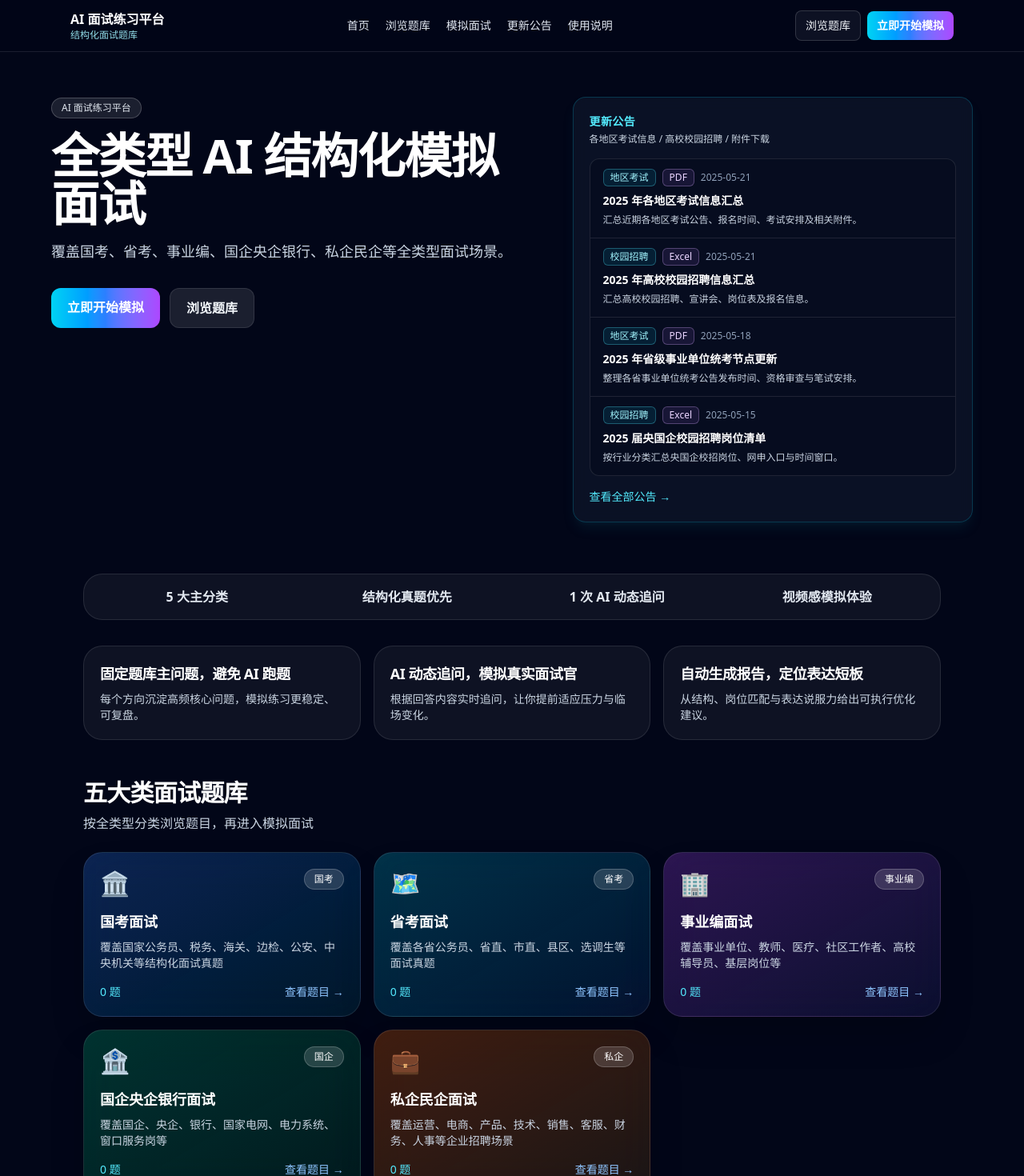
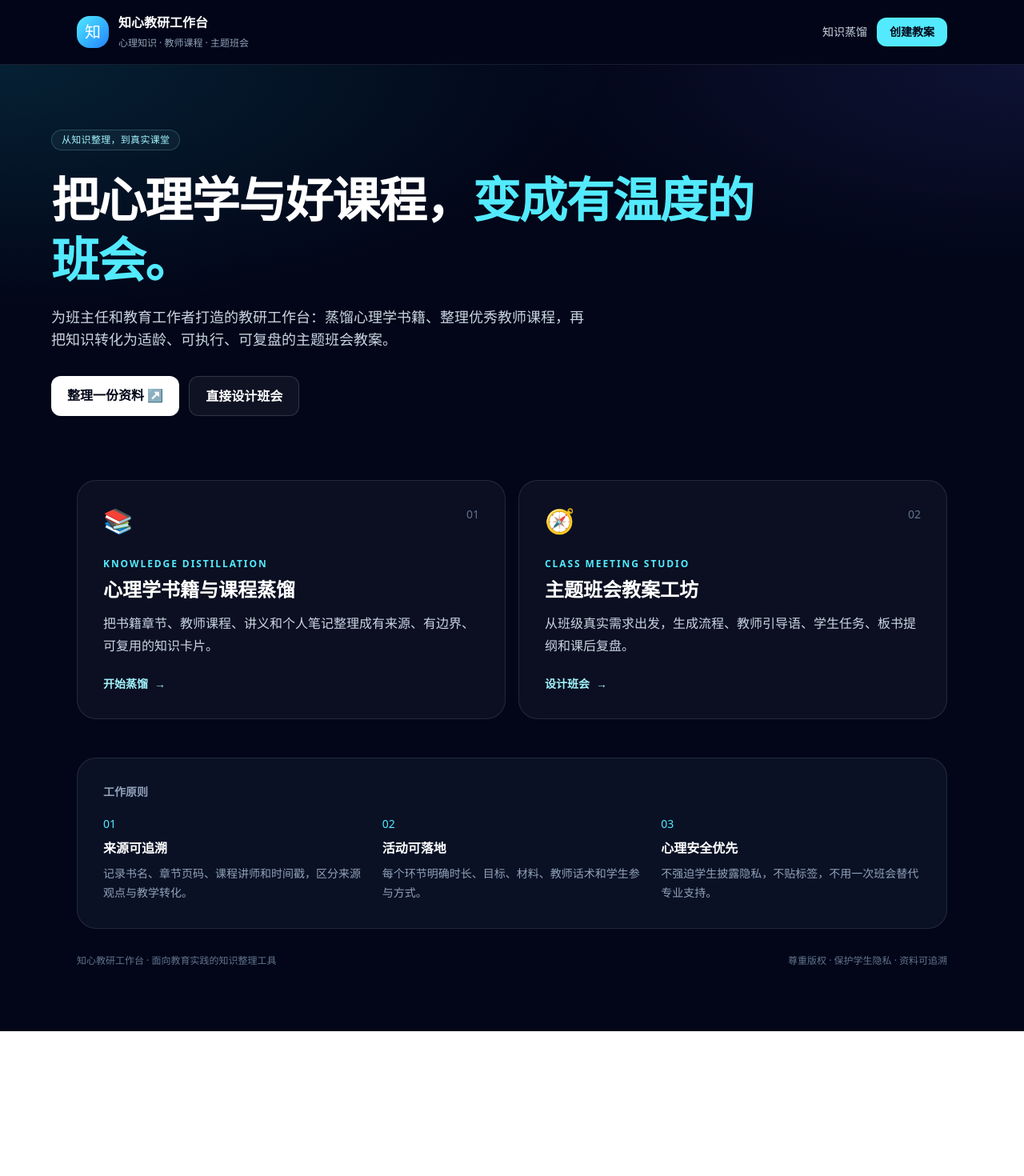
Before and after one commit to pancunzhi1124-pixel/xiaohongshu-interview-platform, a Next.js app: page / in a window 1280 px wide. Shown: the top 1470 px of the page at 80% size. After the commit the page ends 1289 px from the top, so only its background shows below. Built offline with nearby package versions, Linux system fonts and the light colour scheme.

Commit message:
Replace interview homepage with knowledge workbench

```diff
--- a/app/page.tsx
+++ b/app/page.tsx
@@ -1,78 +1,36 @@
 import Link from "next/link";
-import BankExplorer from "@/components/BankExplorer";
-import HomeNavbar from "@/components/home/HomeNavbar";
-import HeroAnnouncementsPanel from "@/components/home/HeroAnnouncementsPanel";
-import { interviewBanks } from "@/data/question-banks";
-import { examTypeCategories } from "@/data/question-pools/categories";
-import { loadStructuredInterviewQuestions } from "@/data/question-pools/structured";
 
-const highlights = ["5 大主分类", "结构化真题优先", "1 次 AI 动态追问", "视频感模拟体验"];
-const featureCards = [
-  ["固定题库主问题，避免 AI 跑题", "每个方向沉淀高频核心问题，模拟练习更稳定、可复盘。"],
-  ["AI 动态追问，模拟真实面试官", "根据回答内容实时追问，让你提前适应压力与临场变化。"],
-  ["自动生成报告，定位表达短板", "从结构、岗位匹配与表达说服力给出可执行优化建议。"],
+const workspaces = [
+  { href: "/distill", number: "01", eyebrow: "KNOWLEDGE DISTILLATION", title: "心理学书籍与课程蒸馏", description: "把书籍章节、教师课程、讲义和个人笔记整理成有来源、有边界、可复用的知识卡片。", action: "开始蒸馏", icon: "📚" },
+  { href: "/lesson-plans", number: "02", eyebrow: "CLASS MEETING STUDIO", title: "主题班会教案工坊", description: "从班级真实需求出发，生成流程、教师引导语、学生任务、板书提纲和课后复盘。", action: "设计班会", icon: "🧭" },
 ];
 
-export default async function HomePage() {
-  const structuredQuestions = await loadStructuredInterviewQuestions();
-  const structuredCounts = structuredQuestions.reduce<Record<string, number>>(
-    (acc, item) => ((acc[item.examType] = (acc[item.examType] ?? 0) + 1), acc),
-    {},
-  );
-  const fallbackCounts = interviewBanks.reduce<Record<string, number>>((acc, b) => ((acc[b.id] = b.questions.length), acc), {});
-  const counts = Object.fromEntries(
-    examTypeCategories.map((c) => [c.id, structuredCounts[c.id] && structuredCounts[c.id] > 0 ? structuredCounts[c.id] : fallbackCounts[c.id] ?? 0]),
-  );
+const principles = [
+  ["来源可追溯", "记录书名、章节页码、课程讲师和时间戳，区分来源观点与教学转化。"],
+  ["活动可落地", "每个环节明确时长、目标、材料、教师话术和学生参与方式。"],
+  ["心理安全优先", "不强迫学生披露隐私，不贴标签，不用一次班会替代专业支持。"],
+];
 
-  return (
-    <main id="top" className="min-h-screen overflow-x-hidden bg-slate-950 text-white">
-      <HomeNavbar />
-      <section className="relative isolate px-6 pb-16 pt-10 md:px-10 md:pt-14">
-        <div className="mx-auto grid max-w-6xl items-start gap-8 lg:grid-cols-[1.1fr_0.9fr] lg:gap-10">
-          <div>
-            <span className="inline-flex rounded-full border border-white/20 bg-white/10 px-3 py-1 text-xs text-slate-200">AI 面试练习平台</span>
-            <h1 className="mt-4 text-4xl font-bold tracking-tight md:text-6xl">全类型 AI 结构化模拟面试</h1>
-            <p className="mt-4 text-slate-300 md:text-lg">覆盖国考、省考、事业编、国企央企银行、私企民企等全类型面试场景。</p>
-            <div className="mt-8 flex flex-wrap gap-3">
-              <Link href="/interview" className="rounded-xl bg-gradient-to-r from-cyan-400 via-blue-500 to-purple-500 px-5 py-3 font-semibold text-white">
-                立即开始模拟
-              </Link>
-              <a href="#banks" className="rounded-xl border border-white/10 bg-white/10 px-5 py-3 font-semibold text-slate-100">
-                浏览题库
-              </a>
-            </div>
-          </div>
-          <div className="w-full">
-            <HeroAnnouncementsPanel />
-          </div>
-        </div>
-      </section>
-
-      <section id="features" className="mx-auto max-w-6xl px-6 md:px-10">
-        <div className="grid gap-3 rounded-3xl border border-white/10 bg-white/5 p-4 text-center md:grid-cols-4">
-          {highlights.map((item) => (
-            <p key={item} className="font-semibold text-slate-200">
-              {item}
-            </p>
-          ))}
-        </div>
-        <div className="mt-8 grid gap-4 md:grid-cols-3">
-          {featureCards.map(([title, desc]) => (
-            <article key={title} className="rounded-3xl border border-white/10 bg-white/5 p-5">
-              <h2 className="text-lg font-bold tracking-tight text-white">{title}</h2>
-              <p className="mt-2 text-sm text-slate-300">{desc}</p>
-            </article>
-          ))}
-        </div>
-      </section>
-
-      <section id="banks" className="mx-auto mt-12 max-w-6xl px-6 pb-16 md:px-10">
-        <h2 className="text-3xl font-bold tracking-tight text-white">五大类面试题库</h2>
-        <p className="mt-2 text-slate-300">按全类型分类浏览题目，再进入模拟面试</p>
-        <div className="mt-6">
-          <BankExplorer questionCounts={counts} />
-        </div>
-      </section>
-    </main>
-  );
+export default function HomePage() {
+  return <main id="top" className="min-h-screen overflow-x-hidden bg-slate-950 text-white">
+    <header className="sticky top-0 z-20 border-b border-white/10 bg-slate-950/85 backdrop-blur">
+      <div className="mx-auto flex max-w-6xl items-center justify-between gap-4 px-5 py-4 md:px-8">
+        <Link href="/" className="flex items-center gap-3"><span className="grid h-10 w-10 place-items-center rounded-2xl bg-gradient-to-br from-cyan-300 to-blue-500 text-xl">知</span><span><strong className="block text-sm md:text-base">知心教研工作台</strong><span className="text-xs text-slate-400">心理知识 · 教师课程 · 主题班会</span></span></Link>
+        <nav className="flex items-center gap-3 text-sm"><Link href="/distill" className="hidden text-slate-300 hover:text-cyan-200 sm:block">知识蒸馏</Link><Link href="/lesson-plans" className="rounded-xl bg-cyan-300 px-4 py-2 font-semibold text-slate-950 hover:bg-cyan-200">创建教案</Link></nav>
+      </div>
+    </header>
+    <section className="relative px-5 pb-14 pt-14 md:px-8 md:pb-20 md:pt-20">
+      <div className="pointer-events-none absolute inset-0 bg-[radial-gradient(ellipse_at_top_left,rgba(34,211,238,0.13),transparent_42%),radial-gradient(ellipse_at_top_right,rgba(99,102,241,0.13),transparent_35%)]"/>
+      <div className="relative mx-auto max-w-6xl">
+        <p className="inline-flex rounded-full border border-cyan-200/20 bg-cyan-200/5 px-3 py-1 text-xs font-medium tracking-wide text-cyan-200">从知识整理，到真实课堂</p>
+        <h1 className="mt-6 max-w-4xl text-4xl font-bold leading-tight tracking-tight md:text-6xl">把心理学与好课程，<span className="text-cyan-300">变成有温度的班会。</span></h1>
+        <p className="mt-5 max-w-2xl text-base leading-7 text-slate-300 md:text-lg">为班主任和教育工作者打造的教研工作台：蒸馏心理学书籍、整理优秀教师课程，再把知识转化为适龄、可执行、可复盘的主题班会教案。</p>
+        <div className="mt-8 flex flex-wrap gap-3"><Link href="/distill" className="rounded-xl bg-white px-5 py-3 font-semibold text-slate-950 hover:bg-cyan-100">整理一份资料 ↗</Link><Link href="/lesson-plans" className="rounded-xl border border-white/15 bg-white/5 px-5 py-3 font-semibold text-white hover:bg-white/10">直接设计班会</Link></div>
+      </div>
+    </section>
+    <section className="mx-auto max-w-6xl px-5 pb-12 md:px-8">
+      <div className="grid gap-4 md:grid-cols-2">{workspaces.map(item=><Link key={item.href} href={item.href} className="group rounded-3xl border border-white/10 bg-white/[0.04] p-6 transition hover:-translate-y-1 hover:border-cyan-200/30 hover:bg-white/[0.07] md:p-8"><div className="flex items-start justify-between"><span className="text-3xl">{item.icon}</span><span className="text-sm text-slate-500">{item.number}</span></div><p className="mt-7 text-xs font-semibold tracking-[0.16em] text-cyan-300">{item.eyebrow}</p><h2 className="mt-2 text-2xl font-bold">{item.title}</h2><p className="mt-3 min-h-14 leading-7 text-slate-300">{item.description}</p><span className="mt-6 inline-flex text-sm font-semibold text-cyan-200">{item.action} <span className="ml-2 transition group-hover:translate-x-1">→</span></span></Link>)}</div>
+    </section>
+    <section className="mx-auto max-w-6xl px-5 pb-16 md:px-8 md:pb-20"><div className="rounded-3xl border border-white/10 bg-slate-900/70 p-6 md:p-8"><p className="text-sm font-semibold text-slate-400">工作原则</p><div className="mt-5 grid gap-6 md:grid-cols-3">{principles.map(([title,desc],i)=><article key={title}><div className="text-sm text-cyan-300">0{i+1}</div><h3 className="mt-2 font-bold">{title}</h3><p className="mt-2 text-sm leading-6 text-slate-400">{desc}</p></article>)}</div></div><footer className="mt-8 flex flex-wrap items-center justify-between gap-3 text-xs text-slate-500"><span>知心教研工作台 · 面向教育实践的知识整理工具</span><span>尊重版权 · 保护学生隐私 · 资料可追溯</span></footer></section>
+  </main>;
 }
```
